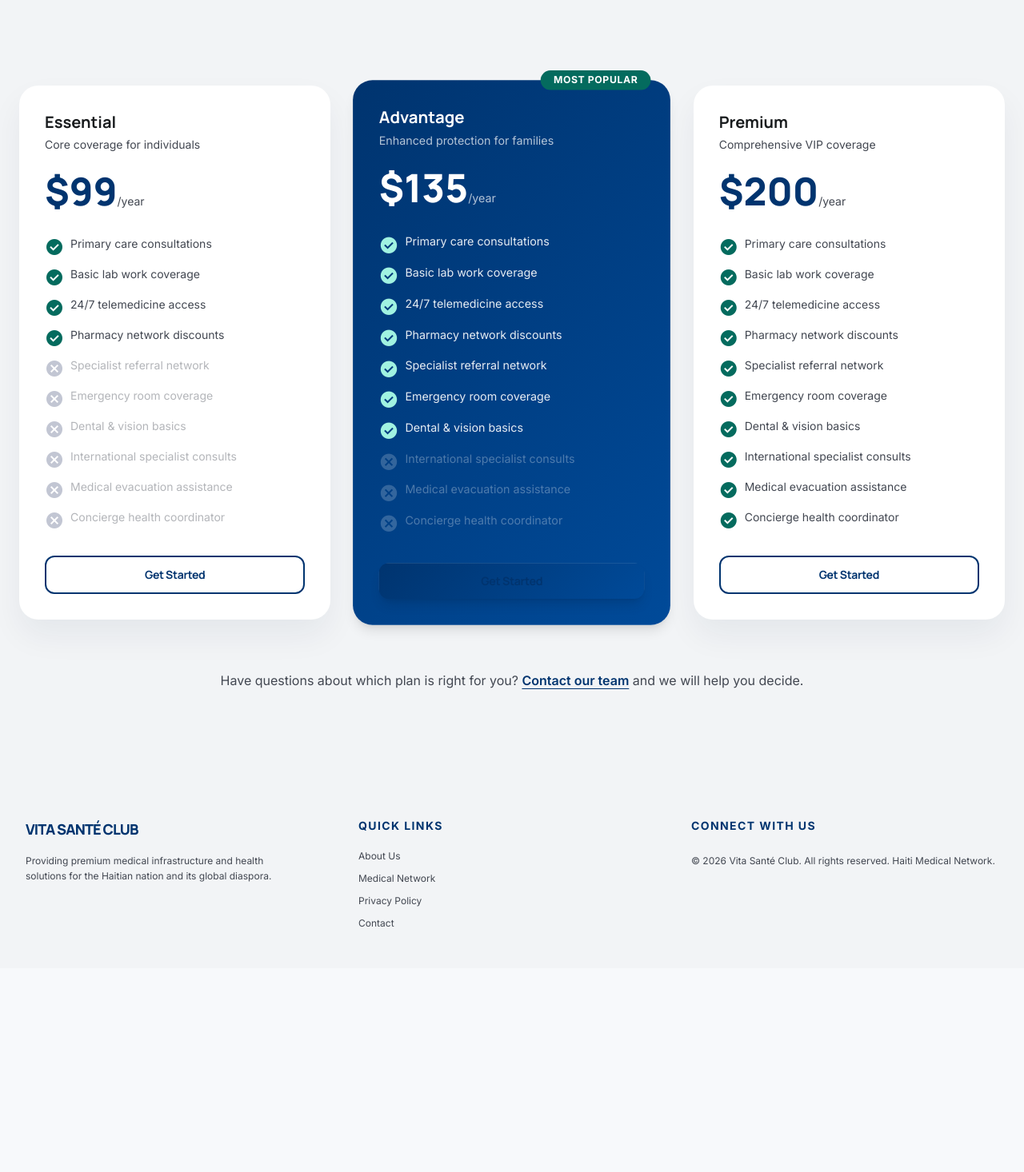
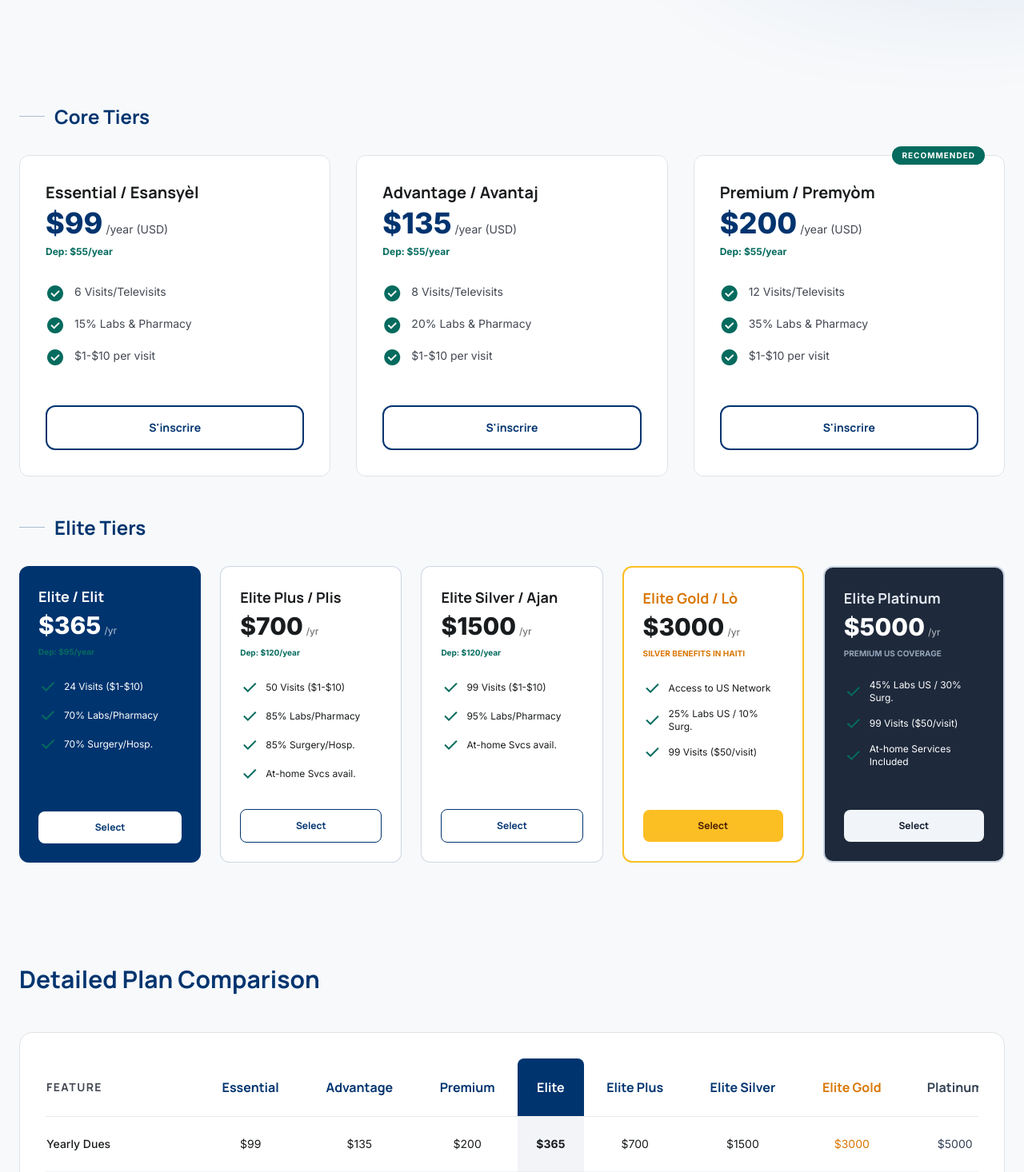
Before and after one commit to adminvitasante/Vitas-Sante, a Next.js app: page /plans in a window 1280 px wide. Shown: the part 504-1970 px from the top of the page at 80% size. Before the commit the page ends 1715 px from the top, so only its background shows below. Built offline with nearby package versions, Linux system fonts and the light colour scheme.

Commit message:
feat: add full plans page with Core + Elite tiers and comparison table
- Core Tiers: Essential (9), Advantage (35), Premium (00)
- Elite Tiers: Elite (65), Elite Plus (00), Silver (500), Gold (000), Platinum (000)
- Detailed comparison table with all 8 plans
- FAQ section and CTA banner

```diff
--- a/src/app/(public)/plans/page.tsx
+++ b/src/app/(public)/plans/page.tsx
@@ -1,199 +1,301 @@
-import { Button } from "@/components/ui/button";
 import { Icon } from "@/components/ui/icon";
 import Link from "next/link";
 
-const plans = [
+const corePlans = [
   {
-    name: "Essential",
-    price: 99,
-    period: "year",
-    tagline: "Core coverage for individuals",
+    name: "Essential / Esansyèl",
+    price: "$99",
+    depFee: "$55/year",
+    features: ["6 Visits/Televisits", "15% Labs & Pharmacy", "$1-$10 per visit"],
     highlighted: false,
-    features: [
-      { text: "Primary care consultations", included: true },
-      { text: "Basic lab work coverage", included: true },
-      { text: "24/7 telemedicine access", included: true },
-      { text: "Pharmacy network discounts", included: true },
-      { text: "Specialist referral network", included: false },
-      { text: "Emergency room coverage", included: false },
-      { text: "Dental & vision basics", included: false },
-      { text: "International specialist consults", included: false },
-      { text: "Medical evacuation assistance", included: false },
-      { text: "Concierge health coordinator", included: false },
-    ],
   },
   {
-    name: "Advantage",
-    price: 135,
-    period: "year",
-    tagline: "Enhanced protection for families",
-    highlighted: true,
-    features: [
-      { text: "Primary care consultations", included: true },
-      { text: "Basic lab work coverage", included: true },
-      { text: "24/7 telemedicine access", included: true },
-      { text: "Pharmacy network discounts", included: true },
-      { text: "Specialist referral network", included: true },
-      { text: "Emergency room coverage", included: true },
-      { text: "Dental & vision basics", included: true },
-      { text: "International specialist consults", included: false },
-      { text: "Medical evacuation assistance", included: false },
-      { text: "Concierge health coordinator", included: false },
-    ],
+    name: "Advantage / Avantaj",
+    price: "$135",
+    depFee: "$55/year",
+    features: ["8 Visits/Televisits", "20% Labs & Pharmacy", "$1-$10 per visit"],
+    highlighted: false,
   },
   {
-    name: "Premium",
-    price: 200,
-    period: "year",
-    tagline: "Comprehensive VIP coverage",
-    highlighted: false,
-    features: [
-      { text: "Primary care consultations", included: true },
-      { text: "Basic lab work coverage", included: true },
-      { text: "24/7 telemedicine access", included: true },
-      { text: "Pharmacy network discounts", included: true },
-      { text: "Specialist referral network", included: true },
-      { text: "Emergency room coverage", included: true },
-      { text: "Dental & vision basics", included: true },
-      { text: "International specialist consults", included: true },
-      { text: "Medical evacuation assistance", included: true },
-      { text: "Concierge health coordinator", included: true },
-    ],
+    name: "Premium / Premyòm",
+    price: "$200",
+    depFee: "$55/year",
+    features: ["12 Visits/Televisits", "35% Labs & Pharmacy", "$1-$10 per visit"],
+    highlighted: true,
   },
 ];
 
+const elitePlans = [
+  {
+    name: "Elite / Elit",
+    price: "$365",
+    depFee: "$95/year",
+    features: ["24 Visits ($1-$10)", "70% Labs/Pharmacy", "70% Surgery/Hosp."],
+    style: "bg-primary text-white",
+    btnStyle: "bg-white text-primary hover:bg-surface-container-low",
+  },
+  {
+    name: "Elite Plus / Plis",
+    price: "$700",
+    depFee: "$120/year",
+    features: ["50 Visits ($1-$10)", "85% Labs/Pharmacy", "85% Surgery/Hosp.", "At-home Svcs avail."],
+    style: "bg-surface-container-lowest border border-primary/20",
+    btnStyle: "border border-primary text-primary hover:bg-primary/5",
+  },
+  {
+    name: "Elite Silver / Ajan",
+    price: "$1500",
+    depFee: "$120/year",
+    features: ["99 Visits ($1-$10)", "95% Labs/Pharmacy", "At-home Svcs avail."],
+    style: "bg-surface-container-lowest border border-primary/20",
+    btnStyle: "border border-primary text-primary hover:bg-primary/5",
+  },
+  {
+    name: "Elite Gold / Lò",
+    price: "$3000",
+    depFee: "",
+    subtitle: "Silver Benefits in Haiti",
+    features: ["Access to US Network", "25% Labs US / 10% Surg.", "99 Visits ($50/visit)"],
+    style: "bg-surface-container-lowest border-2 border-amber-400",
+    btnStyle: "bg-amber-400 text-amber-950 hover:bg-amber-500",
+    nameClass: "text-amber-600",
+  },
+  {
+    name: "Elite Platinum",
+    price: "$5000",
+    depFee: "",
+    subtitle: "Premium US Coverage",
+    features: ["45% Labs US / 30% Surg.", "99 Visits ($50/visit)", "At-home Services Included"],
+    style: "bg-slate-800 text-white border-2 border-slate-300",
+    btnStyle: "bg-slate-100 text-slate-900 hover:bg-white",
+    nameClass: "text-slate-200",
+  },
+];
+
+const comparisonRows = [
+  { feature: "Yearly Dues", values: ["$99", "$135", "$200", "$365", "$700", "$1500", "$3000", "$5000"] },
+  { feature: "Visits/Televisits", values: ["6", "8", "12", "24", "50", "99", "99", "99"] },
+  { feature: "Visit Co-pay", values: ["$1-$10", "$1-$10", "$1-$10", "$1-$10", "$1-$10", "$1-$10", "$50", "$50"] },
+  { feature: "Labs Coverage", values: ["15%", "20%", "35%", "70%", "85%", "95%", "25% (US)", "45% (US)"] },
+  { feature: "Surgery/Hosp.", values: ["—", "—", "—", "70%", "85%", "95%", "10% (US)", "30% (US)"] },
+  { feature: "At-home Svcs", values: ["—", "—", "—", "—", "Avail.*", "Avail.*", "Avail.*", "Included*"] },
+  { feature: "Dependent Fee", values: ["$55/yr", "$55/yr", "$55/yr", "$95/yr", "$120/yr", "$120/yr", "—", "—"] },
+];
+
+const columnHeaders = ["Essential", "Advantage", "Premium", "Elite", "Elite Plus", "Elite Silver", "Elite Gold", "Platinum"];
+
 export default function PlansPage() {
   return (
-    <div className="bg-surface">
-      {/* ── Hero ── */}
-      <section className="clinical-gradient py-24 lg:py-32">
-        <div className="mx-auto max-w-screen-2xl px-6 text-center">
-          <p className="mb-3 text-sm font-semibold uppercase tracking-widest text-white/60">
-            Membership Plans
-          </p>
-          <h1 className="font-headline text-4xl font-extrabold tracking-tight text-white md:text-5xl">
-            Compare Plans &amp; Choose Yours
+    <main className="pt-24 pb-20">
+      {/* Hero */}
+      <header className="relative px-6 py-16 md:py-24 max-w-screen-2xl mx-auto overflow-hidden">
+        <div className="relative z-10 max-w-3xl">
+          <span className="inline-block py-1 px-3 mb-6 rounded-full bg-secondary-container text-on-secondary-container text-xs font-bold tracking-widest uppercase">
+            Premium Health Coverage
+          </span>
+          <h1 className="text-5xl md:text-7xl font-extrabold font-headline text-primary mb-6 leading-tight tracking-tighter">
+            Our Insurance Plans
           </h1>
-          <p className="mx-auto mt-6 max-w-2xl text-lg leading-relaxed text-white/80">
-            Every plan gives you access to our vetted network of clinics, doctors, and pharmacies
-            across Haiti. Choose the level of coverage that fits your needs.
+          <p className="text-lg text-on-surface-variant max-w-xl leading-relaxed mb-8">
+            Discover a digital sanctuary for your health. Select the tier that matches your lifestyle and secure your medical future with Haiti&apos;s leading medical network.
           </p>
         </div>
-      </section>
+        <div className="absolute top-0 right-0 w-1/2 h-full -z-0 opacity-20 pointer-events-none">
+          <div className="w-full h-full bg-gradient-to-bl from-primary-container to-transparent rounded-full blur-3xl translate-x-1/4 -translate-y-1/4" />
+        </div>
+      </header>
 
-      {/* ── Plan Cards ── */}
-      <section className="bg-surface-container-low py-20 lg:py-28">
-        <div className="mx-auto max-w-screen-xl px-6">
-          <div className="grid gap-8 md:grid-cols-3">
-            {plans.map((plan) => (
+      {/* Plans Grid */}
+      <section className="px-6 max-w-screen-2xl mx-auto mb-32">
+        {/* Core Tiers */}
+        <div className="mb-12">
+          <h2 className="text-2xl font-bold font-headline text-primary mb-8 flex items-center gap-3">
+            <span className="w-8 h-px bg-primary/30" />
+            Core Tiers
+          </h2>
+          <div className="grid grid-cols-1 md:grid-cols-3 gap-8">
+            {corePlans.map((plan) => (
               <div
                 key={plan.name}
-                className={`relative flex flex-col rounded-3xl p-8 transition-all ${
-                  plan.highlighted
-                    ? "clinical-gradient text-white shadow-lg scale-[1.02]"
-                    : "bg-surface-container-lowest shadow-clinical"
-                }`}
+                className={`group bg-surface-container-lowest rounded-xl p-8 flex flex-col transition-all duration-300 hover:shadow-2xl border border-surface-variant ${plan.highlighted ? "relative" : ""}`}
               >
                 {plan.highlighted && (
-                  <div className="absolute -top-3 right-6 rounded-full bg-secondary px-4 py-1 text-xs font-bold uppercase tracking-wider text-on-secondary">
-                    Most Popular
+                  <div className="absolute -top-3 right-6 bg-secondary text-on-secondary px-3 py-1 rounded-full text-[10px] font-bold uppercase tracking-widest">
+                    Recommended
                   </div>
                 )}
-
-                <div className="mb-6">
-                  <h3
-                    className={`font-headline text-xl font-bold ${
-                      plan.highlighted ? "text-white" : "text-on-surface"
-                    }`}
-                  >
-                    {plan.name}
-                  </h3>
-                  <p
-                    className={`mt-1 text-sm ${
-                      plan.highlighted ? "text-white/70" : "text-on-surface-variant"
-                    }`}
-                  >
-                    {plan.tagline}
-                  </p>
+                <div className="mb-8">
+                  <h3 className="text-xl font-bold font-headline text-on-surface mb-1">{plan.name}</h3>
+                  <div className="flex items-baseline gap-1">
+                    <span className="text-4xl font-extrabold text-primary">{plan.price}</span>
+                    <span className="text-on-surface-variant text-sm">/year (USD)</span>
+                  </div>
+                  <div className="mt-2 text-xs text-secondary font-bold">Dep: {plan.depFee}</div>
                 </div>
-
-                <div className="mb-8">
-                  <span
-                    className={`font-headline text-5xl font-extrabold ${
-                      plan.highlighted ? "text-white" : "text-primary"
-                    }`}
-                  >
-                    ${plan.price}
-                  </span>
-                  <span
-                    className={`text-sm ${
-                      plan.highlighted ? "text-white/70" : "text-on-surface-variant"
-                    }`}
-                  >
-                    /{plan.period}
-                  </span>
-                </div>
-
-                <ul className="mb-8 flex-1 space-y-3">
-                  {plan.features.map((feature) => (
-                    <li
-                      key={feature.text}
-                      className={`flex items-start gap-2 text-sm ${
-                        feature.included
-                          ? plan.highlighted
-                            ? "text-white/90"
-                            : "text-on-surface-variant"
-                          : plan.highlighted
-                            ? "text-white/30"
-                            : "text-on-surface-variant/40"
-                      }`}
-                    >
-                      <Icon
-                        name={feature.included ? "check_circle" : "cancel"}
-                        filled
-                        size="sm"
-                        className={`mt-0.5 ${
-                          feature.included
-                            ? plan.highlighted
-                              ? "text-secondary-fixed"
-                              : "text-secondary"
-                            : plan.highlighted
-                              ? "text-white/20"
-                              : "text-outline-variant"
-                        }`}
-                      />
-                      {feature.text}
+                <ul className="space-y-4 mb-12 flex-grow">
+                  {plan.features.map((f) => (
+                    <li key={f} className="flex items-start gap-3">
+                      <Icon name="check_circle" size="sm" filled className="text-secondary" />
+                      <span className="text-sm text-on-surface-variant">{f}</span>
                     </li>
                   ))}
                 </ul>
-
                 <Link href="/auth/signup">
-                  {plan.highlighted ? (
-                    <Button className="w-full bg-white text-primary hover:bg-white/90">
-                      Get Started
-                    </Button>
-                  ) : (
-                    <Button variant="ghost" className="w-full">
-                      Get Started
-                    </Button>
-                  )}
+                  <button className="w-full py-4 text-sm font-bold font-headline border-2 border-primary text-primary rounded-xl hover:bg-primary hover:text-white transition-colors">
+                    S&apos;inscrire
+                  </button>
                 </Link>
               </div>
             ))}
           </div>
+        </div>
 
-          {/* FAQ teaser */}
-          <div className="mt-16 text-center">
-            <p className="text-on-surface-variant">
-              Have questions about which plan is right for you?{" "}
-              <Link href="/about" className="font-semibold text-primary underline underline-offset-4">
-                Contact our team
-              </Link>{" "}
-              and we will help you decide.
-            </p>
+        {/* Elite Tiers */}
+        <div>
+          <h2 className="text-2xl font-bold font-headline text-primary mb-8 flex items-center gap-3">
+            <span className="w-8 h-px bg-primary/30" />
+            Elite Tiers
+          </h2>
+          <div className="grid grid-cols-1 md:grid-cols-2 lg:grid-cols-3 xl:grid-cols-5 gap-6">
+            {elitePlans.map((plan) => (
+              <div key={plan.name} className={`rounded-xl p-6 flex flex-col ${plan.style}`}>
+                <div className="mb-6">
+                  <h4 className={`text-lg font-bold font-headline mb-1 ${plan.nameClass || ""}`}>
+                    {plan.name}
+                  </h4>
+                  <div className="flex items-baseline gap-1">
+                    <span className="text-3xl font-extrabold">{plan.price}</span>
+                    <span className="opacity-70 text-xs">/yr</span>
+                  </div>
+                  {plan.depFee && (
+                    <div className="mt-2 text-[10px] text-secondary font-bold">Dep: {plan.depFee}</div>
+                  )}
+                  {plan.subtitle && (
+                    <div className={`mt-2 text-[10px] font-bold uppercase ${plan.nameClass === "text-amber-600" ? "text-amber-600" : "text-slate-400"}`}>
+                      {plan.subtitle}
+                    </div>
+                  )}
+                </div>
+                <ul className="space-y-3 mb-8 flex-grow text-xs">
+                  {plan.features.map((f) => (
+                    <li key={f} className="flex items-center gap-2">
+                      <Icon name="done" size="sm" className="text-secondary" />
+                      {f}
+                    </li>
+                  ))}
+                </ul>
+                <button className={`w-full py-3 text-xs font-bold font-headline rounded-lg transition-colors ${plan.btnStyle}`}>
+                  Select
+                </button>
+              </div>
+            ))}
           </div>
         </div>
       </section>
-    </div>
+
+      {/* Detailed Comparison Table */}
+      <section className="px-6 max-w-screen-2xl mx-auto mb-32">
+        <h2 className="text-3xl font-bold font-headline text-primary mb-12">Detailed Plan Comparison</h2>
+        <div className="bg-surface-container-lowest rounded-2xl p-8 border border-surface-variant overflow-hidden">
+          <div className="overflow-x-auto">
+            <table className="w-full text-left min-w-[1200px]">
+              <thead>
+                <tr className="border-b border-surface-container-high">
+                  <th className="py-6 pr-4 font-headline font-bold text-on-surface-variant text-sm uppercase tracking-widest sticky left-0 bg-surface-container-lowest z-10 w-48">
+                    Feature
+                  </th>
+                  {columnHeaders.map((h) => (
+                    <th
+                      key={h}
+                      className={`py-6 text-center font-headline font-bold px-4 ${
+                        h === "Elite" ? "text-white bg-primary rounded-t-lg" :
+                        h === "Elite Gold" ? "text-amber-600" :
+                        h === "Platinum" ? "text-slate-700" :
+                        "text-primary"
+                      }`}
+                    >
+                      {h}
+                    </th>
+                  ))}
+                </tr>
+              </thead>
+              <tbody className="divide-y divide-surface-container-high/50 text-sm">
+                {comparisonRows.map((row) => (
+                  <tr key={row.feature}>
+                    <td className="py-6 font-medium text-on-surface sticky left-0 bg-surface-container-lowest z-10">
+                      {row.feature}
+                    </td>
+                    {row.values.map((val, i) => (
+                      <td
+                        key={i}
+                        className={`py-6 text-center ${
+                          i === 3 ? "font-bold bg-primary/5" :
+                          i === 6 ? "text-amber-600" :
+                          i === 7 ? "text-slate-700" :
+                          ""
+                        }`}
+                      >
+                        {val}
+                      </td>
+                    ))}
+                  </tr>
+                ))}
+              </tbody>
+            </table>
+          </div>
+          <div className="mt-8 grid grid-cols-1 md:grid-cols-2 gap-4 text-xs text-on-surface-variant italic">
+            <p>* At-home services are subject to an extra fee and location availability. Platinum members receive priority scheduling.</p>
+            <p>† Gold and Platinum tiers include all Silver tier benefits within our Haiti network plus the indicated US coverage.</p>
+          </div>
+        </div>
+      </section>
+
+      {/* FAQ */}
+      <section className="px-6 max-w-4xl mx-auto mb-32">
+        <h2 className="text-3xl font-bold font-headline text-center text-primary mb-12">Frequently Asked Questions</h2>
+        <div className="space-y-4">
+          <details className="group bg-surface-container-low rounded-xl overflow-hidden" open>
+            <summary className="flex justify-between items-center p-6 cursor-pointer list-none">
+              <h4 className="font-bold text-on-surface font-headline">Comment puis-je payer mes cotisations annuelles ?</h4>
+              <Icon name="expand_more" className="transition-transform group-open:rotate-180" />
+            </summary>
+            <div className="p-6 pt-0 text-on-surface-variant text-sm leading-relaxed border-t border-surface-container-high/30">
+              All plans are billed annually. You can pay via the Member Portal using international credit cards (Visa/Mastercard), local bank transfers, or mobile payment solutions. Annual billing ensures no interruption in your healthcare access.
+            </div>
+          </details>
+          <details className="group bg-surface-container-low rounded-xl overflow-hidden">
+            <summary className="flex justify-between items-center p-6 cursor-pointer list-none">
+              <h4 className="font-bold text-on-surface font-headline">What is the &quot;US Network&quot; access for Gold/Platinum?</h4>
+              <Icon name="expand_more" className="transition-transform group-open:rotate-180" />
+            </summary>
+            <div className="p-6 pt-0 text-on-surface-variant text-sm leading-relaxed border-t border-surface-container-high/30">
+              Members in these elite tiers gain access to our partner clinics and specialists in South Florida and select US cities. This includes partial reimbursement for lab work and major surgical procedures performed within our specified US provider network.
+            </div>
+          </details>
+        </div>
+      </section>
+
+      {/* CTA Banner */}
+      <section className="px-6 max-w-screen-2xl mx-auto mb-20">
+        <div className="relative rounded-3xl overflow-hidden bg-primary p-12 md:p-20 flex flex-col md:flex-row items-center justify-between gap-12">
+          <div className="relative z-10 max-w-xl text-center md:text-left">
+            <h2 className="text-3xl md:text-5xl font-bold font-headline text-white mb-6">
+              Need expert advice for your selection?
+            </h2>
+            <p className="text-primary-fixed-dim text-lg">
+              Speak with our healthcare advisors for a tailored recommendation based on your medical history.
+            </p>
+          </div>
+          <div className="relative z-10 flex flex-col sm:flex-row gap-4">
+            <button className="bg-secondary text-white px-8 py-4 rounded-xl font-bold font-headline shadow-lg hover:bg-on-secondary-container transition-colors">
+              Request a Callback
+            </button>
+            <button className="bg-white/10 backdrop-blur-md border border-white/20 text-white px-8 py-4 rounded-xl font-bold font-headline hover:bg-white/20 transition-colors">
+              View Network Map
+            </button>
+          </div>
+        </div>
+      </section>
+    </main>
   );
 }
```
